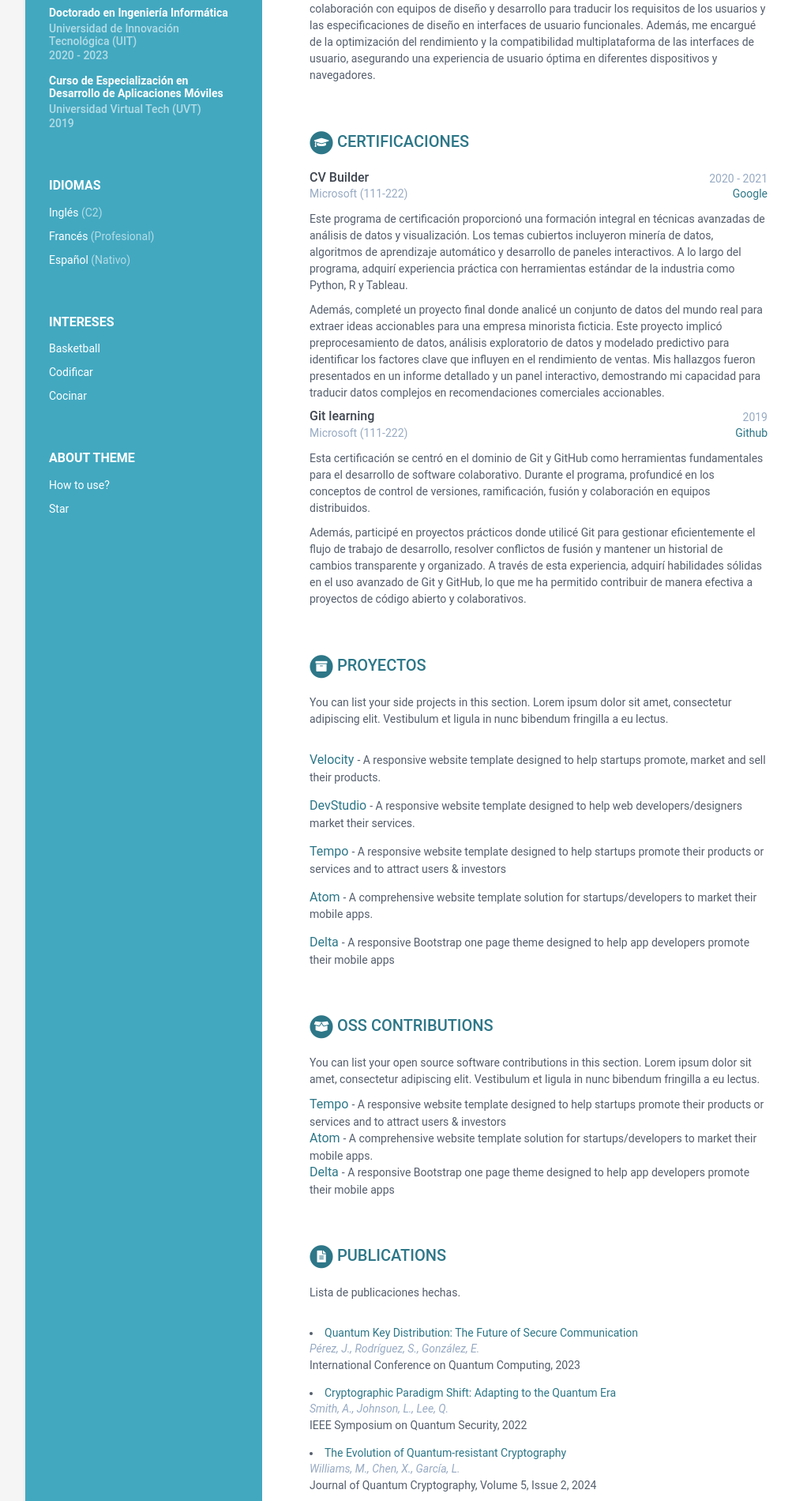
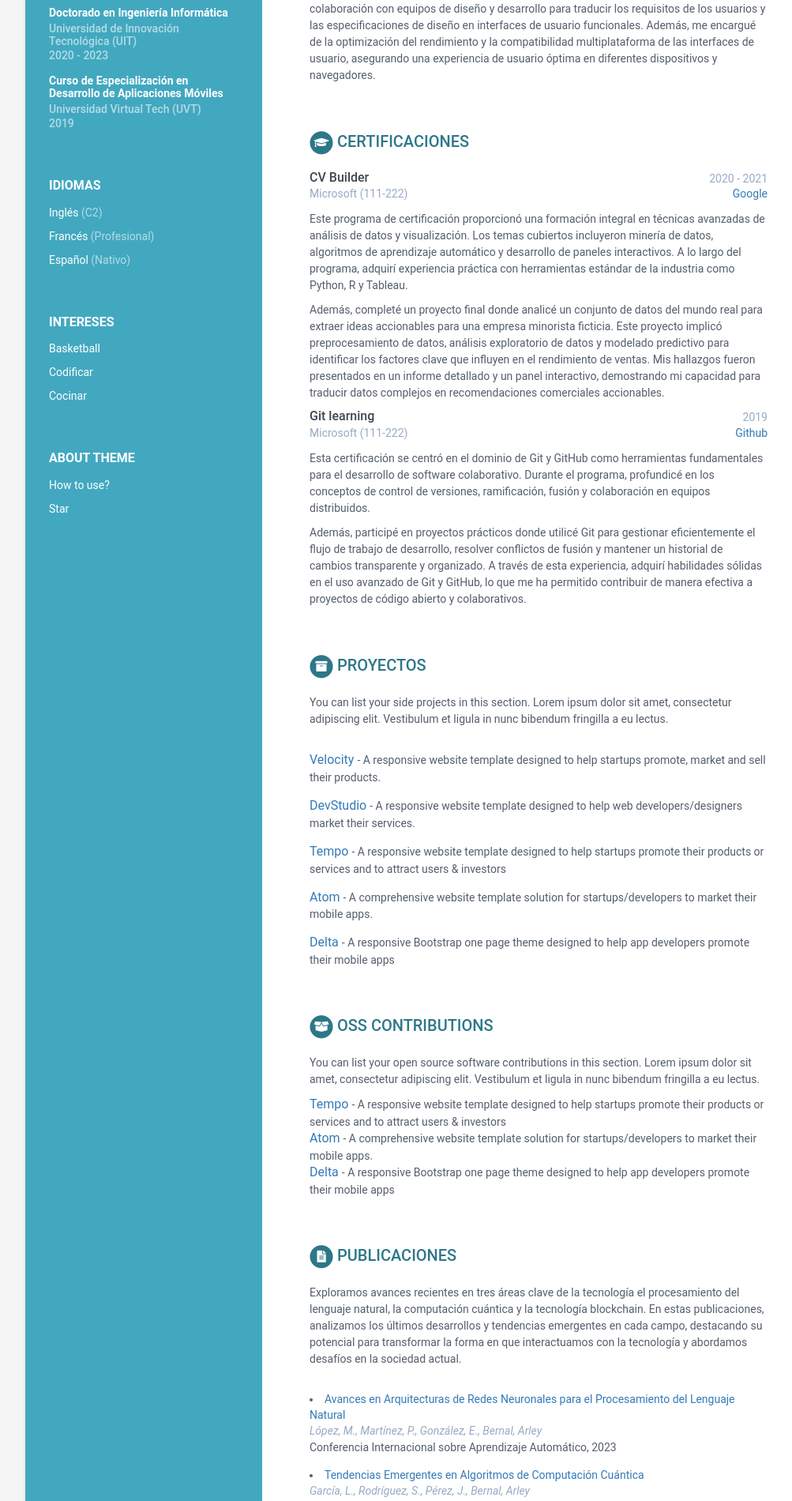
Before and after one commit to Proyecto-Fundamentos-Software/SitioWeb, a Jekyll site: the page built from index.html, in a window 1280 px wide. Shown: the part 899-2799 px from the top of the page at 79% size, without its empty margins (108-1111 px from the left). Built offline with Jekyll 4.4.1, drawn with Linux system fonts in a browser that asks for light colours; some of the changed text lies outside the part shown.

Commit message:
Features/modificaciones david c (#7)
* Inserción de publicaciones

* Cambio de color

```diff
--- a/_data/data.yml
+++ b/_data/data.yml
@@ -229,24 +229,29 @@ oss:
         tagline: "A responsive Bootstrap one page theme designed to help app developers promote their mobile apps"
 
 publications:
-    title: Publications
+    title: Publicaciones
     intro:
-      Lista de publicaciones hechas.
+      Exploramos avances recientes en tres áreas clave de la tecnología el procesamiento
+      del lenguaje natural, la computación cuántica y la tecnología blockchain. En estas
+      publicaciones, analizamos los últimos desarrollos y tendencias emergentes en cada campo,
+      destacando su potencial para transformar la forma en que interactuamos con la tecnología y
+      abordamos desafíos en la sociedad actual.
     papers:
-      - title: "Quantum Key Distribution: The Future of Secure Communication"
-        link: "https://example.com/quantum-key-distribution"
-        authors: Pérez, J., Rodríguez, S., González, E.
-        conference: "International Conference on Quantum Computing, 2023"
+      - title: "Avances en Arquitecturas de Redes Neuronales para el Procesamiento del Lenguaje Natural"
+        link: "https://ejemplo.com/arquitecturas-redes-neuronales-pln"
+        authors: López, M., Martínez, P., González, E., Bernal, Arley
+        conference: "Conferencia Internacional sobre Aprendizaje Automático, 2023"
 
-      - title: "Cryptographic Paradigm Shift: Adapting to the Quantum Era"
-        link: "https://example.com/cryptographic-paradigm-shift"
-        authors: Smith, A., Johnson, L., Lee, Q.
-        conference: "IEEE Symposium on Quantum Security, 2022"
+      - title: "Tendencias Emergentes en Algoritmos de Computación Cuántica"
+        link: "https://ejemplo.com/algoritmos-computacion-cuantica"
+        authors: García, L., Rodríguez, S., Pérez, J., Bernal, Arley
+        conference: "Simposio Internacional de la IEEE sobre Computación Cuántica, 2022"
 
-      - title: "The Evolution of Quantum-resistant Cryptography"
-        link: "https://example.com/evolution-quantum-cryptography"
-        authors: Williams, M., Chen, X., García, L.
-        conference: "Journal of Quantum Cryptography, Volume 5, Issue 2, 2024"
+      - title: "Tecnología Blockchain: Desafíos Actuales y Direcciones Futuras"
+        link: "https://ejemplo.com/tecnologia-blockchain-desafios"
+        authors: Smith, A., Johnson, L., Lee, Q., Bernal, Arley
+        conference: "Conferencia Internacional sobre Blockchain, 2024"
+
 
 skills:
     title: Habilidades y Competencias
--- a/_sass/_base.scss
+++ b/_sass/_base.scss
@@ -19,7 +19,7 @@ h6 {
 }
 
 a {
-  color: darken($theme-color, 15%);
+  color: DarkSlateGray($theme-color, 15%);
   &:hover {
     text-decoration: underline;
     color: darken($theme-color, 30%);
```
